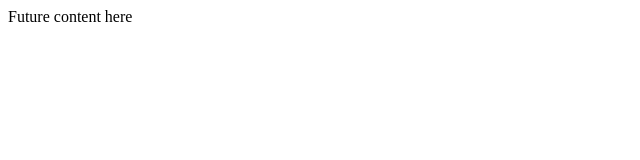
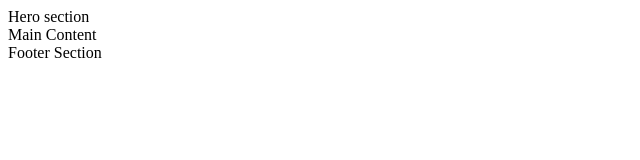
Before and after one commit to MarekAkram/Grupe44-coming-soon, a website: page index.html in a window 1280 px wide. Shown: the whole page, without its empty margins (0-640 px from the left). Drawn offline with Linux system fonts and the light colour scheme.

Commit message:
HTML structure update

```diff
--- a/index.html
+++ b/index.html
@@ -7,6 +7,17 @@
     <title>Coming soon</title>
 </head>
 <body>
-    Future content here
+    <main></main>
+    <section>
+        Hero section
+    </section>
+    <section>
+        Main Content
+    </section>
+    </main>
+
+    <footer>
+        Footer Section
+    </footer>
 </body>
 </html>
```
